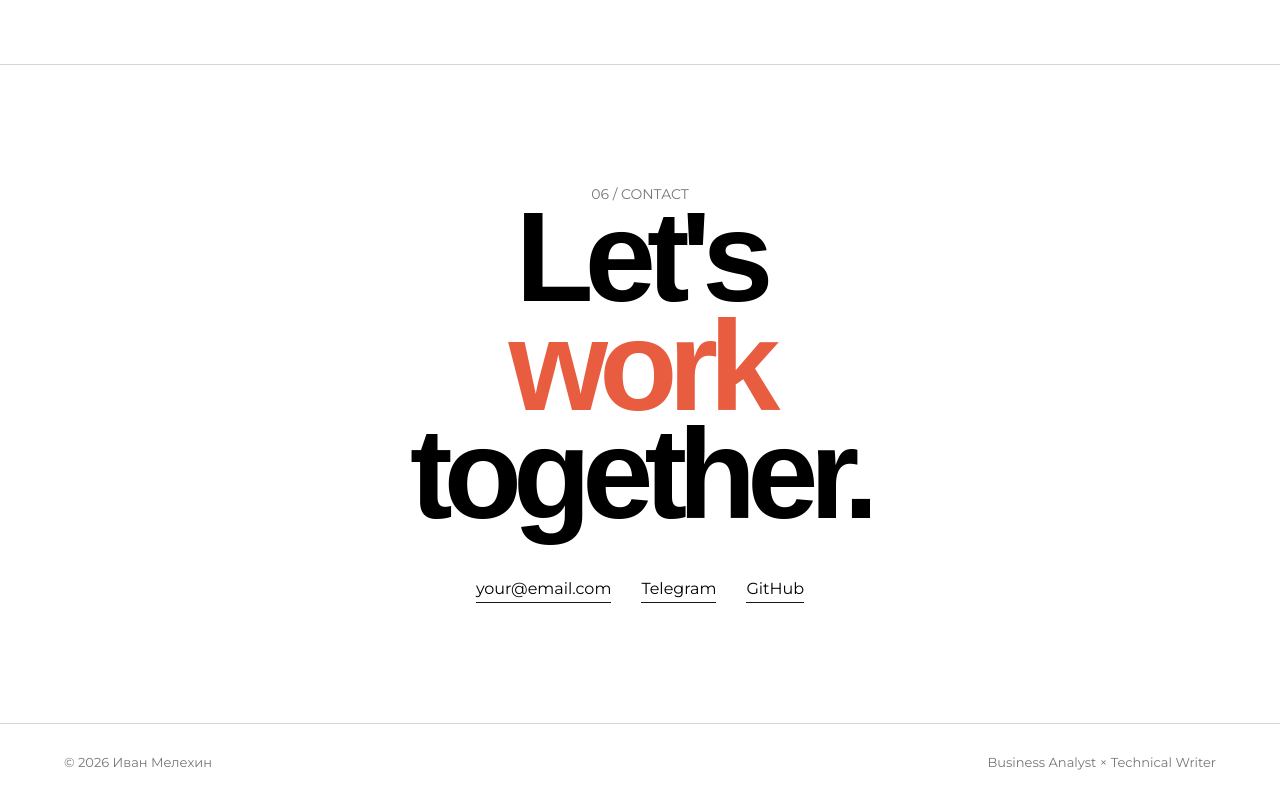
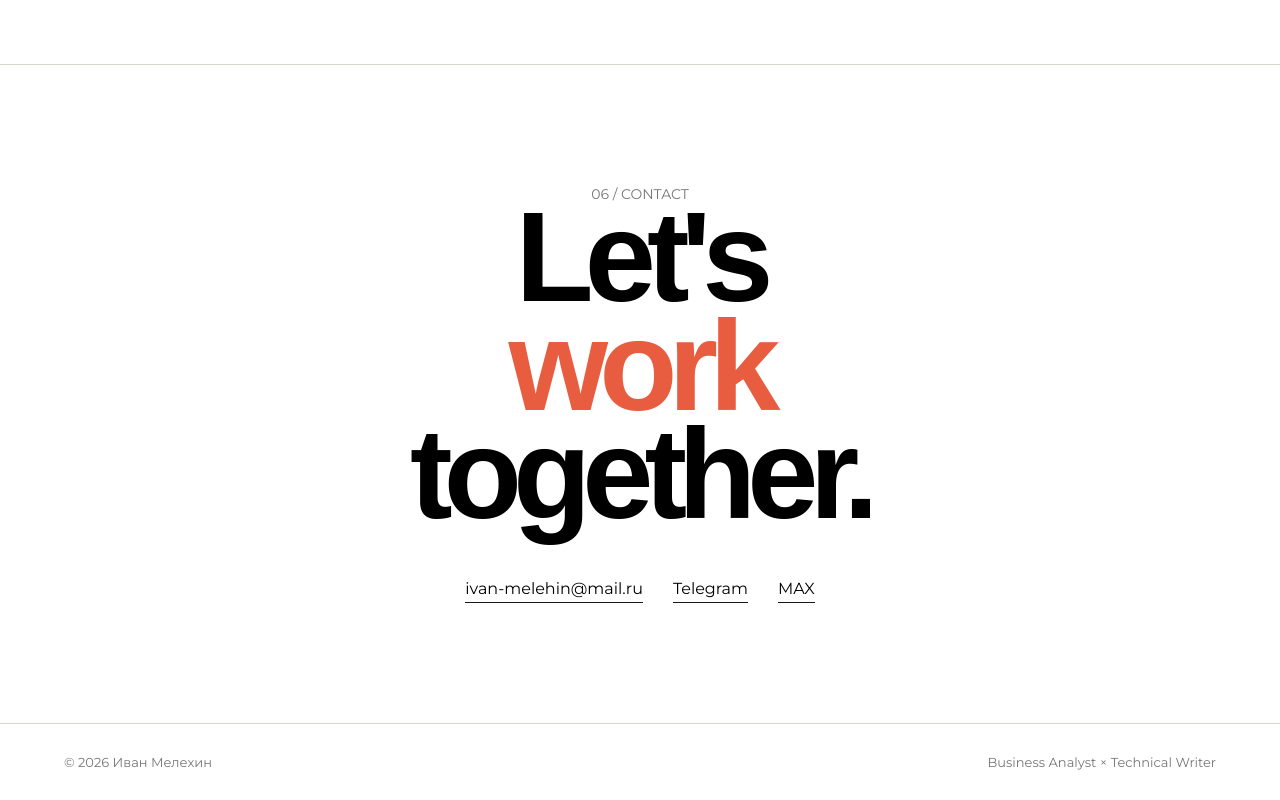
Before and after one commit to ivan-melehin/portfolio, a plain HTML site: page index.html in a window 1280 px wide. Shown: the part 4878-5678 px from the top of the page. Drawn offline with Linux system fonts and the light colour scheme.

Commit message:
добавлены контакты

```diff
--- a/index.html
+++ b/index.html
@@ -796,11 +796,11 @@ footer{
       together.
     </h2>
 
-    <div class="contact-links">
-      <a href="mailto:your@email.com">your@email.com</a>
-      <a href="@ivanmelekhin" target="_blank">Telegram</a>
-      <a href="#" target="_blank">GitHub</a>
-    </div>
+  <div class="contact-links">
+   <a href="mailto:ivan-melehin@mail.ru">ivan-melehin@mail.ru</a>
+   <a href="https://t.me/ivanmelekhin" target="_blank">Telegram</a>
+   <a href="https://max.ru/u/f9LHodD0cOJGVHHCBWJRzqbsq8XfmhFvKBZORw3bQSPVTwb2TQ9MB_jryis" target="_blank">MAX</a>
+  </div>
 
   </div>
 </section>
```
